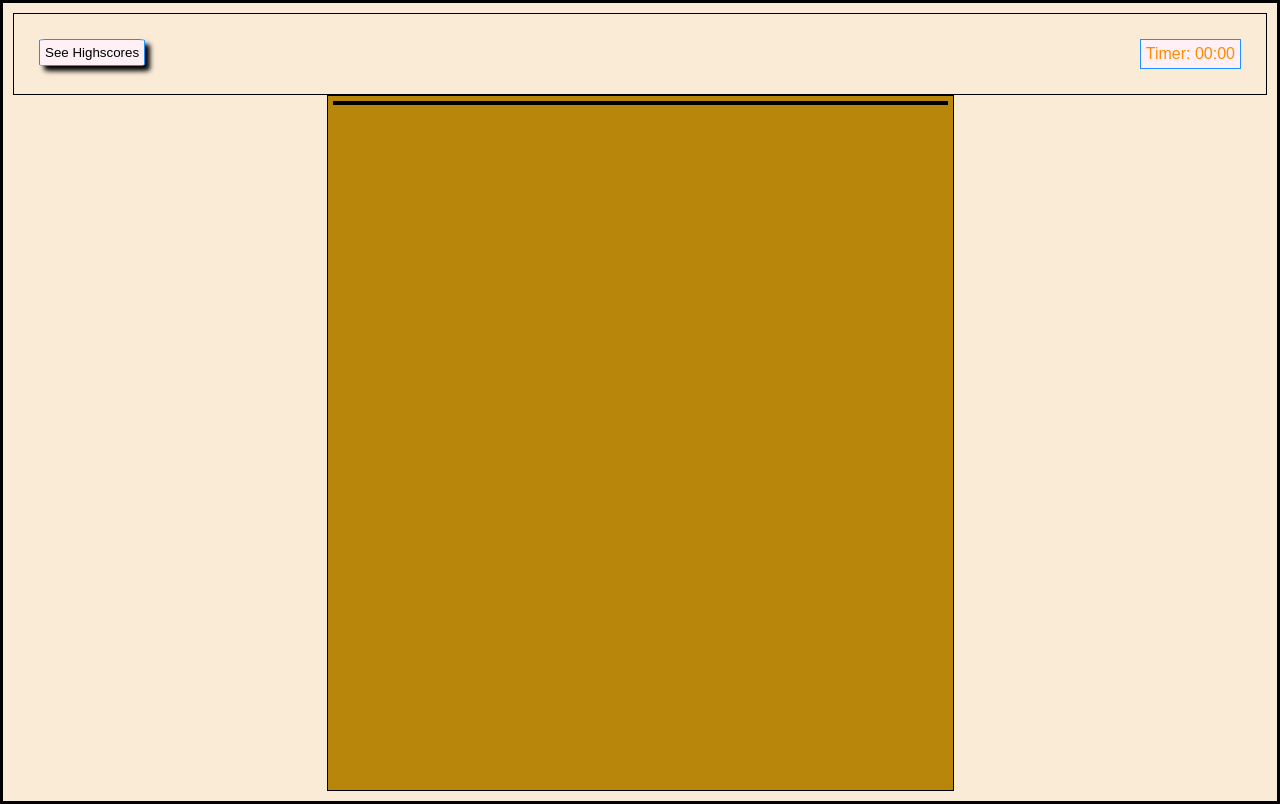
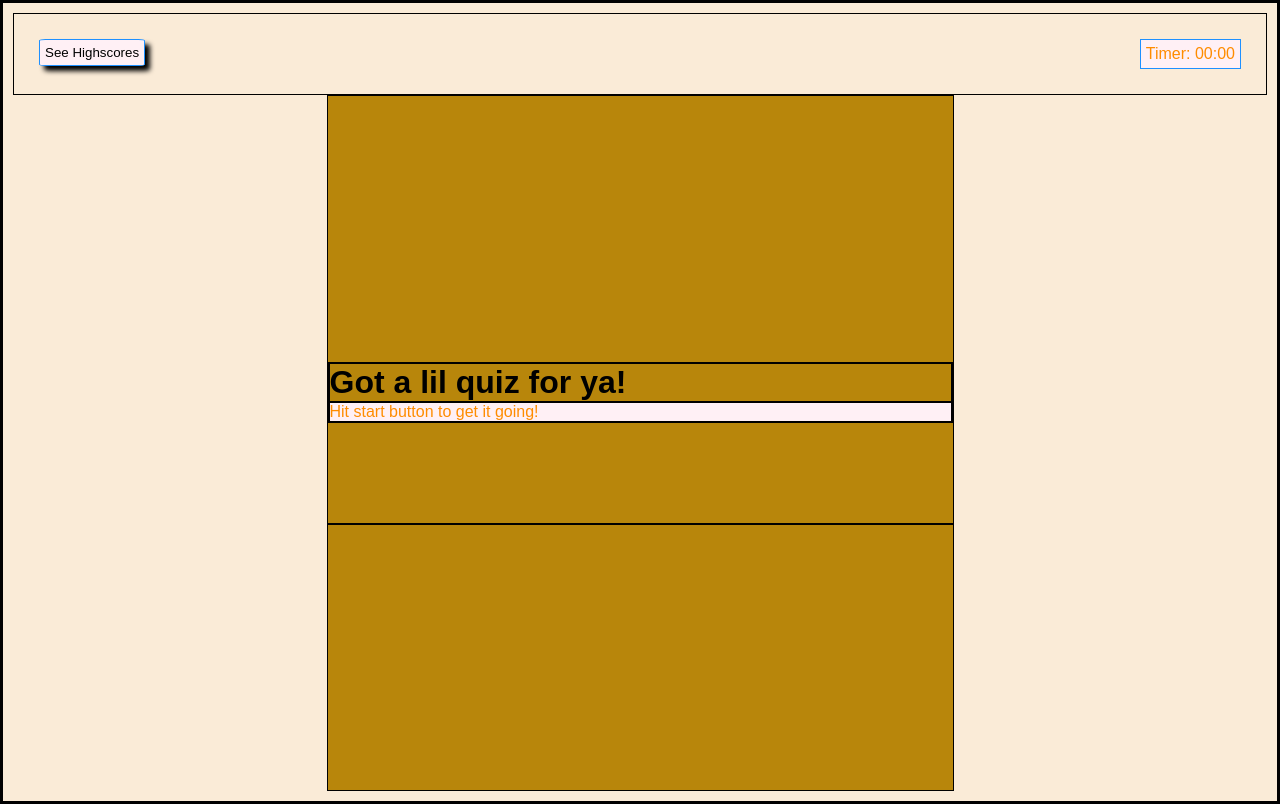
Before and after one commit to c-ramsey/code-quizzie, a plain HTML site: page index.html in a window 1280 px wide. Drawn offline with Linux system fonts and the light colour scheme.

Commit message:
inner div styling

```diff
--- a/dev/script.css
+++ b/dev/script.css
@@ -69,13 +69,12 @@ button {}
 
 .inner {
     background-color: darkgoldenrod;
-    height:100vh;
-    width:50%;
+    height: 100%;
+    width: 50%;
     margin: 0 auto;
-    padding: 5px;
-
-
-
+    display: flex;
+    flex-direction: column;
+    justify-content: center;
 
 
 }
@@ -85,6 +84,7 @@ button {}
 /*-----------*/
 
 .intro {
+    margin-bottom: 100px;
 
 
 
--- a/index.html
+++ b/index.html
@@ -26,6 +26,9 @@
                  <!--header/quiz intro-->
                 <header class="intro">
 
+                <h1>Got a lil quiz for ya!</h1>
+                <p>Hit start button to get it going!</p>
+
                 </header>
 
 
```
